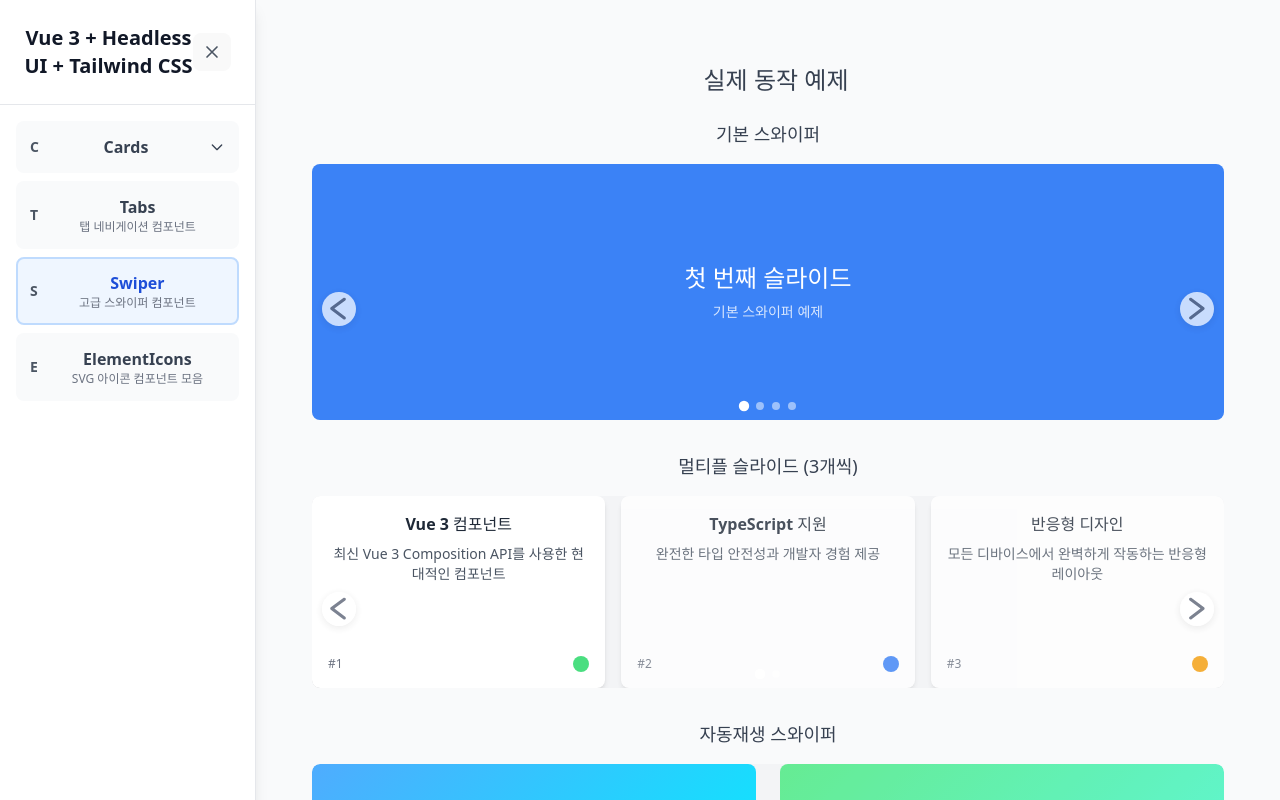
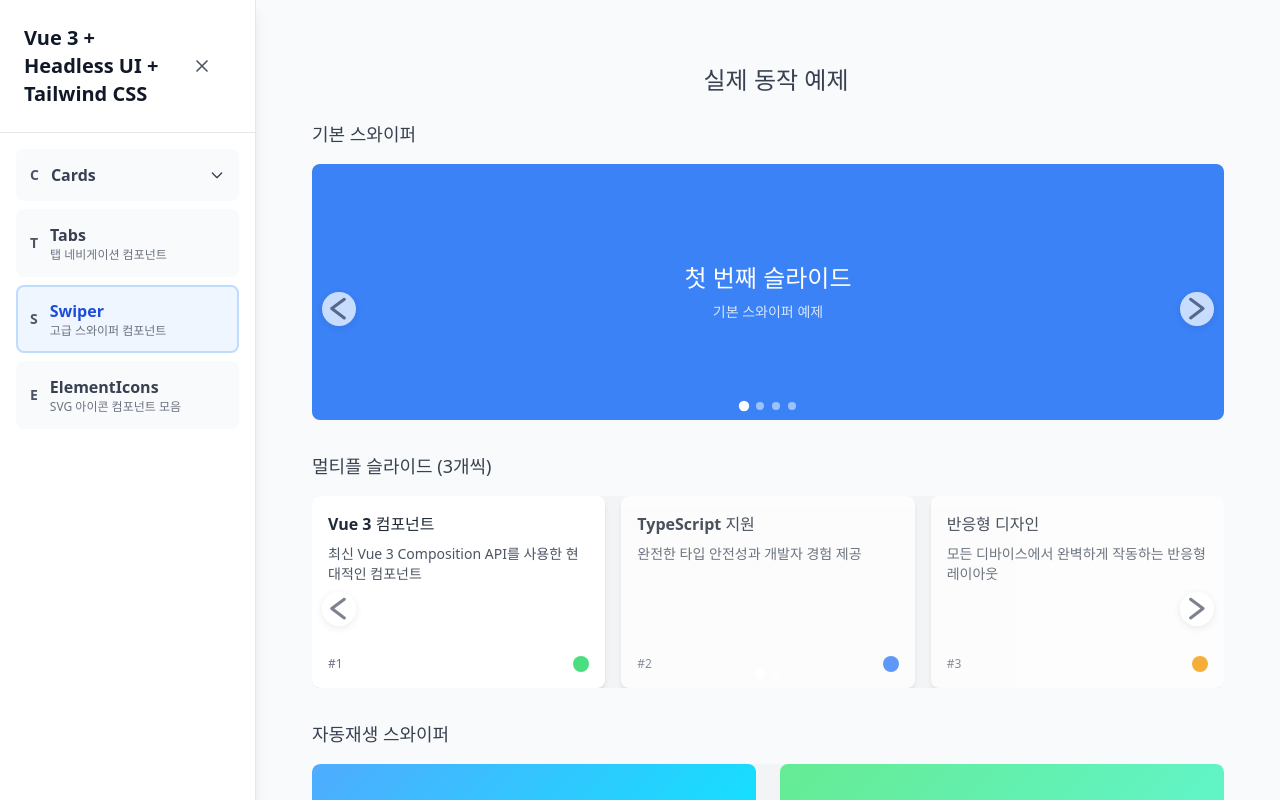
Before and after one commit to Theo1678/moremore-component, a Vue app: page /swiper in a window 1280 px wide. Shown: the top 800 px of the page. Built offline with nearby package versions, Linux system fonts and the light colour scheme.

Commit message:
tailwind [base, components, utilties] moremore-component class 내부로 적용

```diff
--- a/src/components/Tabs/TabGroup.vue
+++ b/src/components/Tabs/TabGroup.vue
@@ -50,7 +50,7 @@ const getTabClasses = (tab) => {
   if (isActive) {
     return `${baseClasses} bg-[#FFE8F0] border-[#F66D96] border-2`;
   } else {
-    return `${baseClasses} bg-white border-[#CFD3DA]`;
+    return `${baseClasses} bg-white border-[#CFD3DA] border-2`;
   }
 };
 
--- a/src/style.css
+++ b/src/style.css
@@ -2,20 +2,8 @@
 @tailwind components;
 @tailwind utilities;
 
-:root {
-  font-family: system-ui, Avenir, Helvetica, Arial, sans-serif;
-  line-height: 1.5;
-  font-weight: 400;
-
-  color-scheme: light dark;
-  color: rgba(255, 255, 255, 0.87);
-  background-color: #242424;
-
-  font-synthesis: none;
-  text-rendering: optimizeLegibility;
-  -webkit-font-smoothing: antialiased;
-  -moz-osx-font-smoothing: grayscale;
-
+.moremore-component {
+  /* 변수 정의 */
   --moremore-primary: #3b82f6;
   --moremore-primary-dark: #1d4ed8;
   --moremore-secondary: #6b7280;
@@ -25,96 +13,55 @@
   --moremore-surface: #ffffff;
   --moremore-background: #f9fafb;
   --moremore-border: #e5e7eb;
-}
 
+  /* 기본 스타일 */
+  font-family: system-ui, Avenir, Helvetica, Arial, sans-serif;
+  line-height: 1.5;
+  font-weight: 400;
+  font-synthesis: none;
+  text-rendering: optimizeLegibility;
+  -webkit-font-smoothing: antialiased;
+  -moz-osx-font-smoothing: grayscale;
+
+  /* 링크 스타일 */
   a {
     font-weight: 500;
-  color: #646cff;
+    color: var(--moremore-primary);
     text-decoration: inherit;
   }
   a:hover {
-  color: #535bf2;
+    color: var(--moremore-primary-dark);
   }
 
-body {
-  margin: 0;
-  display: flex;
-  place-items: center;
-  min-width: 320px;
-  min-height: 100vh;
-}
-
-h1 {
-  font-size: 3.2em;
-  line-height: 1.1;
-}
-
+  /* 버튼 스타일 */
   button {
     border-radius: 8px;
-  border: 1px solid transparent;
     padding: 0.6em 1.2em;
     font-size: 1em;
     font-weight: 500;
     font-family: inherit;
-  background-color: #1a1a1a;
     cursor: pointer;
     transition: border-color 0.25s;
   }
-button:hover {
-  border-color: #646cff;
-}
+  /*
   button:focus,
   button:focus-visible {
     outline: 4px auto -webkit-focus-ring-color;
-}
+  } */
 
+  /* 카드 스타일 */
   .card {
     padding: 2em;
   }
 
-#app {
-  width: 100%;
-  margin: 0 auto;
-  text-align: center;
-}
-
-@media (prefers-color-scheme: light) {
-  :root {
-    color: #213547;
-    background-color: #ffffff;
-  }
-  a:hover {
-    color: #747bff;
-  }
-  button {
-    background-color: #f9f9f9;
-  }
-}
-
-@media (prefers-color-scheme: dark) {
-  :root {
-    --moremore-surface: #1f2937;
-    --moremore-background: #111827;
-    --moremore-border: #374151;
-  }
-}
-
-/* 컴포넌트 공통 스타일 */
-.moremore-component {
-  /* 기본 폰트 설정 */
-  font-family: "Segoe UI", Tahoma, Geneva, Verdana, sans-serif;
-}
-
   /* AdminCreateCards 스타일 */
   .admin-create-cards {
-  /* 카드 그리드 기본 설정 */
     .cards-grid {
       display: grid;
       gap: 1.5rem;
       grid-template-columns: repeat(auto-fit, minmax(280px, 1fr));
     }
 
-  /* 스크롤 컨테이너 스타일 */
     .scroll-container {
       scrollbar-width: none;
       -ms-overflow-style: none;
@@ -127,7 +74,6 @@ button:focus-visible {
 
   /* UserCreateCards 스타일 */
   .user-create-cards {
-  /* 반응형 그리드 설정 */
     .grid-cols-1 {
       grid-template-columns: repeat(1, minmax(0, 1fr));
     }
@@ -150,7 +96,6 @@ button:focus-visible {
 
   /* TabGroup 스타일 */
   .tab-group {
-  /* 탭 기본 스타일 */
     .tab-button {
       transition: all 0.2s ease-in-out;
       border-radius: 0.5rem;
@@ -161,16 +106,16 @@ button:focus-visible {
     }
 
     .tab-button:hover {
-    background-color: #f3f4f6;
+      background-color: var(--moremore-background);
     }
 
     .tab-button.active {
-    background-color: #3b82f6;
+      background-color: var(--moremore-primary);
       color: white;
     }
   }
 
-/* 공통 애니메이션 */
+  /* 애니메이션 */
   @keyframes fadeIn {
     from {
       opacity: 0;
@@ -201,7 +146,6 @@ button:focus-visible {
     animation: slideIn 0.3s ease-out;
   }
 
-/* 스크롤바 숨김 유틸리티 */
   .scrollbar-hide {
     scrollbar-width: none;
     -ms-overflow-style: none;
@@ -210,3 +154,4 @@ button:focus-visible {
   .scrollbar-hide::-webkit-scrollbar {
     display: none;
   }
+}
--- a/src/views/MainLayout.vue
+++ b/src/views/MainLayout.vue
@@ -113,7 +113,7 @@ const isSubCategorySelected = (categoryId, subCategoryId) => {
 </script>
 
 <template>
-  <div class="min-h-screen bg-gray-50 flex">
+  <div class="min-h-screen bg-gray-50 flex moremore-component">
     <!-- 좌측 사이드바 네비게이션 (모든 화면 크기에서 고정) -->
     <aside
       :class="[
```
Lines whose indentation alone changed are shown as unchanged.
